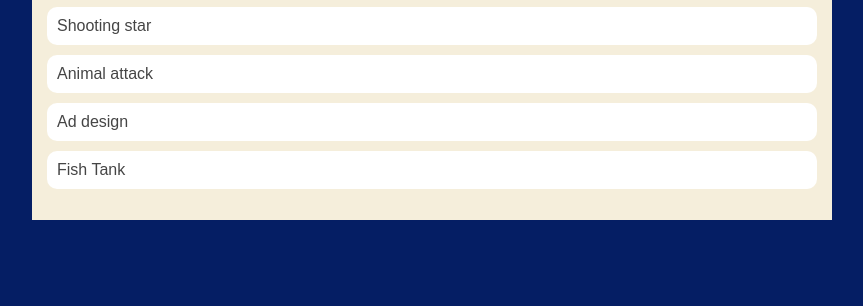
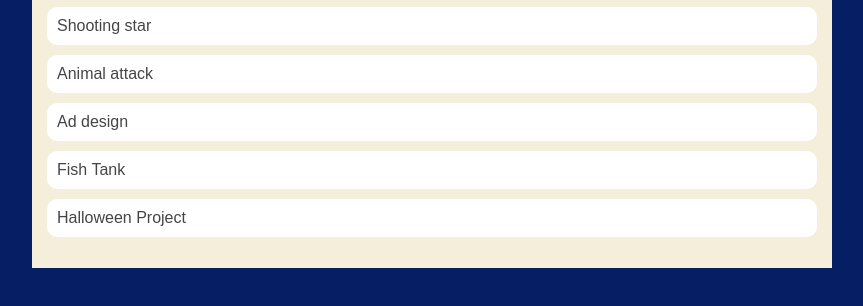
Before and after one commit to Jovan-Tucker/Jovan2079, a plain HTML site: page portfolio.html in a window 1280 px wide. Shown: the part 400-706 px from the top of the page, without its empty margins (208-1071 px from the left). Drawn offline with Linux system fonts and the light colour scheme.

Commit message:
portfolio change

```diff
--- a/portfolio.html
+++ b/portfolio.html
@@ -121,6 +121,7 @@
                         <li><a href="https://www.khanacademy.org/computer-programming/spin-off-of-project-animal-attack/5398137018040320"> Animal attack </a> </li>
                         <li><a href="https://www.khanacademy.org/computer-programming/spin-off-of-project-ad-design/4728027642118144"> Ad design </a> </li>
                         <li><a href="https://www.khanacademy.org/computer-programming/spin-off-of-project-fish-tank/6731968307314688"> Fish Tank </a> </li>
+                        <li><a href="https://www.khanacademy.org/computer-programming/halloween-project/5911355770585088"> Halloween Project </a> </li>
                     </div>
             </main>
         </div>
```
